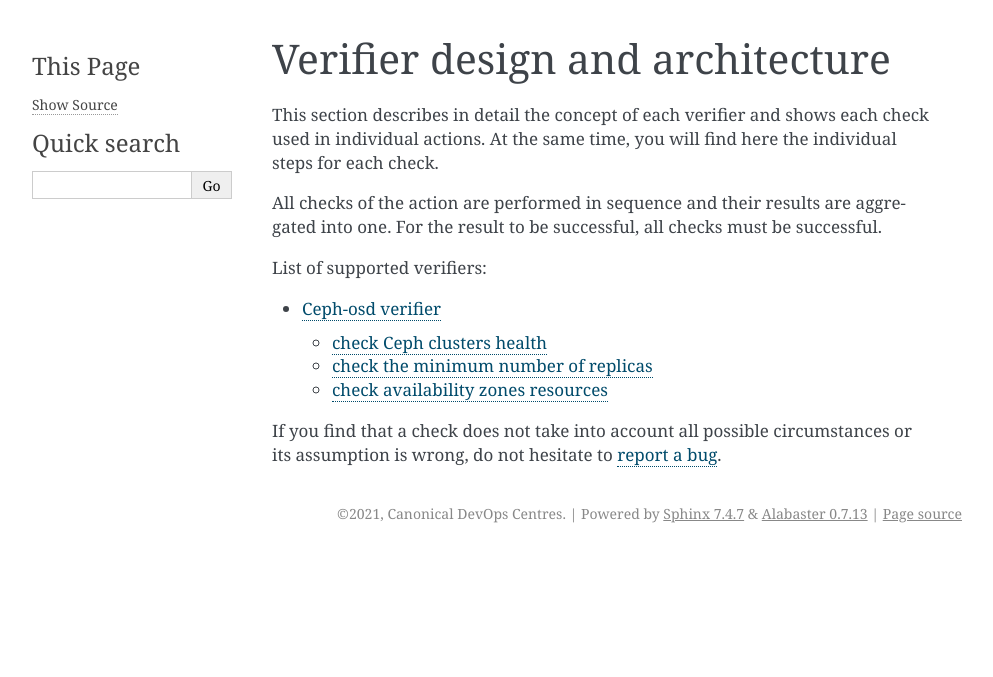
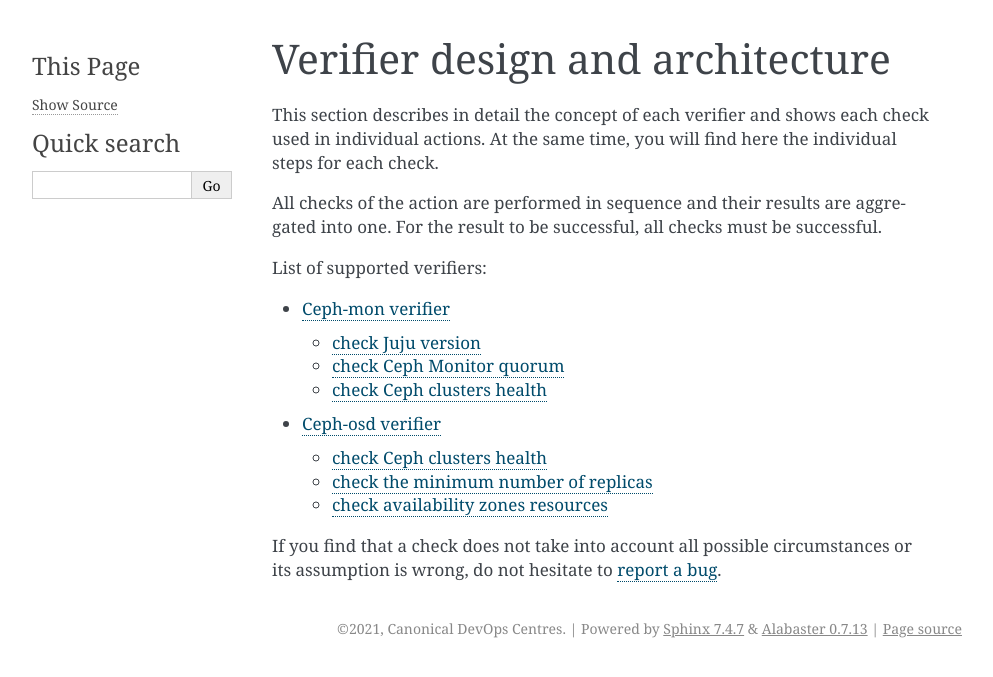
Before and after one commit to canonical/juju-verify, a Sphinx documentation site: the page built from docs/verifiers.rst, in a window 1280 px wide. Shown: the top 677 px of the page, without its empty margins (148-1141 px from the left). Built offline with Sphinx 7.4.7, drawn with Linux system fonts in a browser that asks for light colours; pages that are not in the unit, such as notebooks, are missing from menus.

Commit message:
FIX: Add ceph-mon.rst to toc

```diff
--- a/docs/verifiers.rst
+++ b/docs/verifiers.rst
@@ -11,6 +11,7 @@ into one. For the result to be successful, all checks must be successful.
 .. toctree::
    :caption: List of supported verifiers:
 
+   verifiers/ceph-mon
    verifiers/ceph-osd
 
 
```
